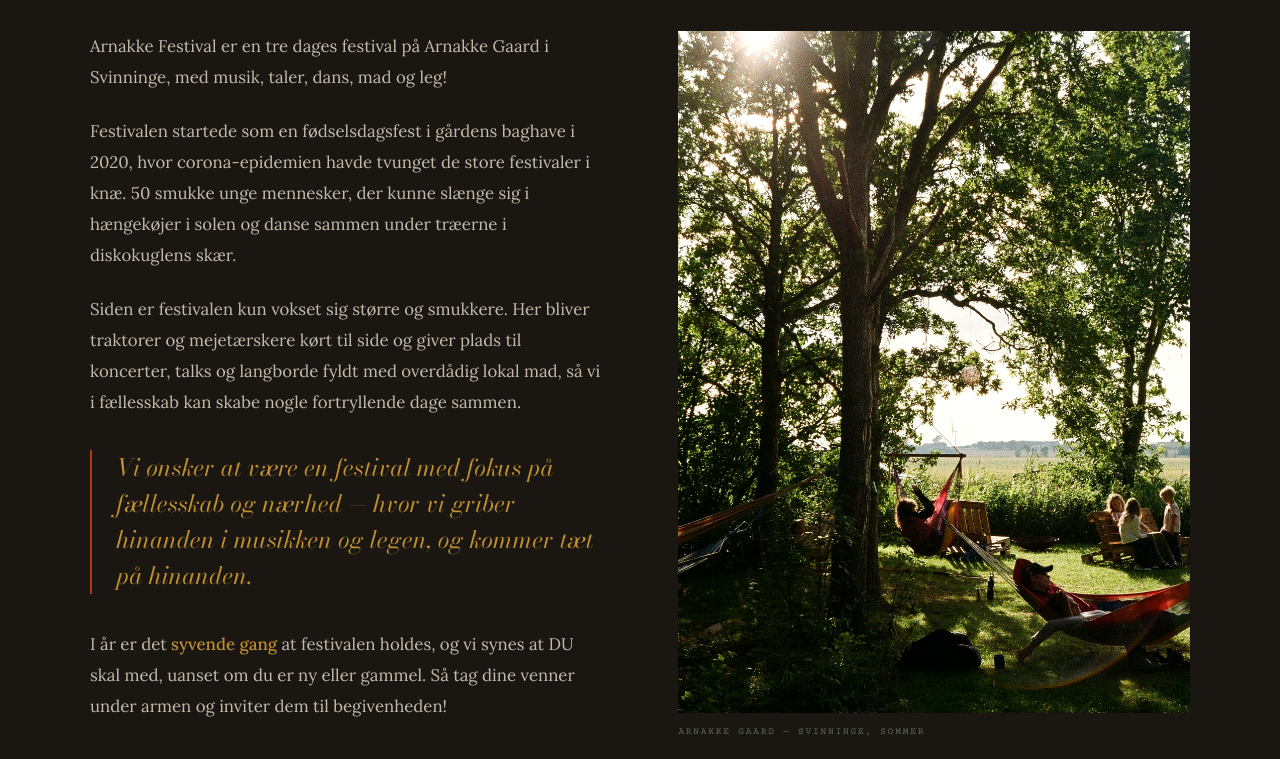
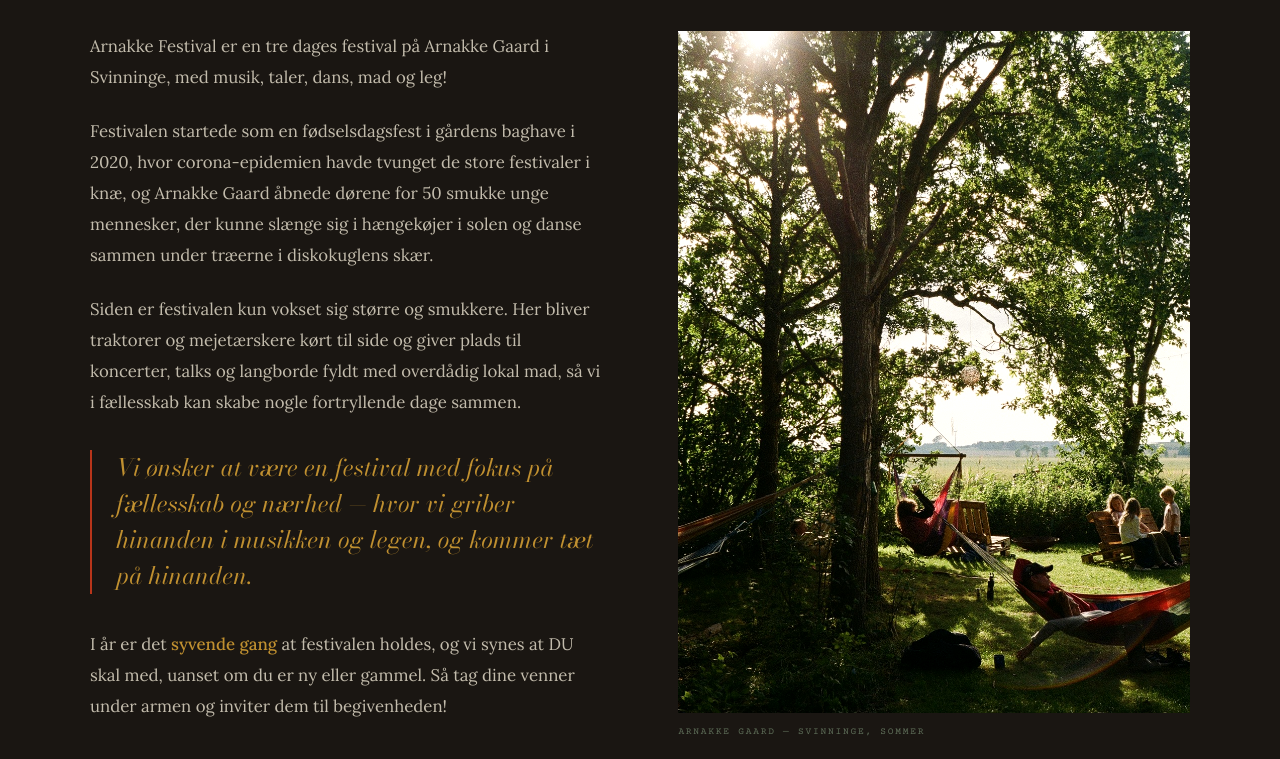
Before and after one commit to LassePSH/arnakke_website, a plain HTML site: page index.html in a window 1280 px wide. Shown: the part 2141-2900 px from the top of the page. Drawn offline with nearby package versions, Linux system fonts and the light colour scheme.

Commit message:
spelling error

```diff
--- a/index.html
+++ b/index.html
@@ -992,8 +992,7 @@
             Arnakke Festival er en tre dages festival på Arnakke Gaard i Svinninge, med musik, taler, dans, mad og leg!
           </p>
           <p class="reveal">
-            Festivalen startede som en fødselsdagsfest i gårdens baghave i 2020, hvor corona-epidemien havde tvunget de store festivaler i knæ.
-            50 smukke unge mennesker, der kunne slænge sig i hængekøjer i solen og danse sammen under træerne i diskokuglens skær.
+           Festivalen startede som en fødselsdagsfest i gårdens baghave i 2020, hvor corona-epidemien havde tvunget de store festivaler i knæ, og Arnakke Gaard åbnede dørene for 50 smukke unge mennesker, der kunne slænge sig i hængekøjer i solen og danse sammen under træerne i diskokuglens skær.
           </p>
           <p class="reveal">
             Siden er festivalen kun vokset sig større og smukkere. Her bliver traktorer og mejetærskere kørt til side og giver plads til koncerter, talks og langborde fyldt med overdådig lokal mad, så vi i fællesskab kan skabe nogle fortryllende dage sammen.
```
